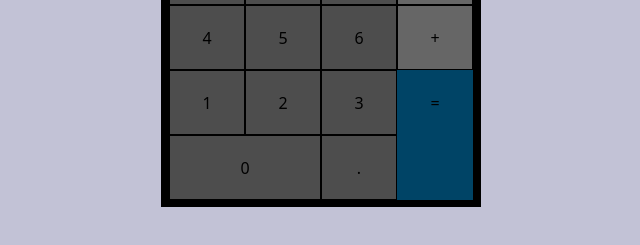
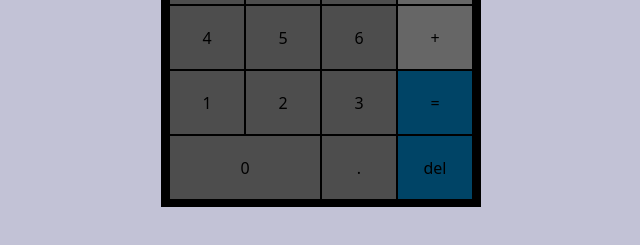
Before and after one commit to chiomaubaezuonu/calculator, a React (Create React App) app: page / in a window 1280 px wide. Shown: the part 397-642 px from the top of the page, without its empty margins (319-959 px from the left). Built offline with nearby package versions, Linux system fonts and the light colour scheme.

Commit message:
Added the delete number button

```diff
--- a/src/App.js
+++ b/src/App.js
@@ -15,6 +15,9 @@ function reset(){
 }
 const calculate = () =>{
   setResult(eval(result + val))
+}
+const remove = () => {
+  setVal(val.slice(0, -1))
 }
   return (
     <div className='bg-[#c2c2d6] h-screen flex justify-center items-center'>
@@ -39,10 +42,10 @@ const calculate = () =>{
           <button value={1} onClick={handleClick} className='h-[65px] bg-[#4d4d4d] border border-black'>1</button>
           <button value={2} onClick={handleClick} className='h-[65px] bg-[#4d4d4d] border border-black'>2</button>
           <button value={3} onClick={handleClick} className='h-[65px] bg-[#4d4d4d] border border-black'>3</button>
-          <button onClick={calculate} className='grid-flow-row bg-blue'>=</button>
+          <button onClick={calculate} className='h-65 border border-black bg-blue'>=</button>
           <button value={0} onClick={handleClick} className='h-[65px] col-span-2 bg-[#4d4d4d] border border-black'>0</button>
           <button value= "." onClick={handleClick} className='h-[65px] bg-[#4d4d4d] border border-black'>.</button>
-          <button onClick={calculate} className='h-[65px] bg-blue'></button>
+          <button onClick={remove} className='h-[65px] bg-blue border border-black'>del</button>
         </div>
       </div>
     </div>
```
